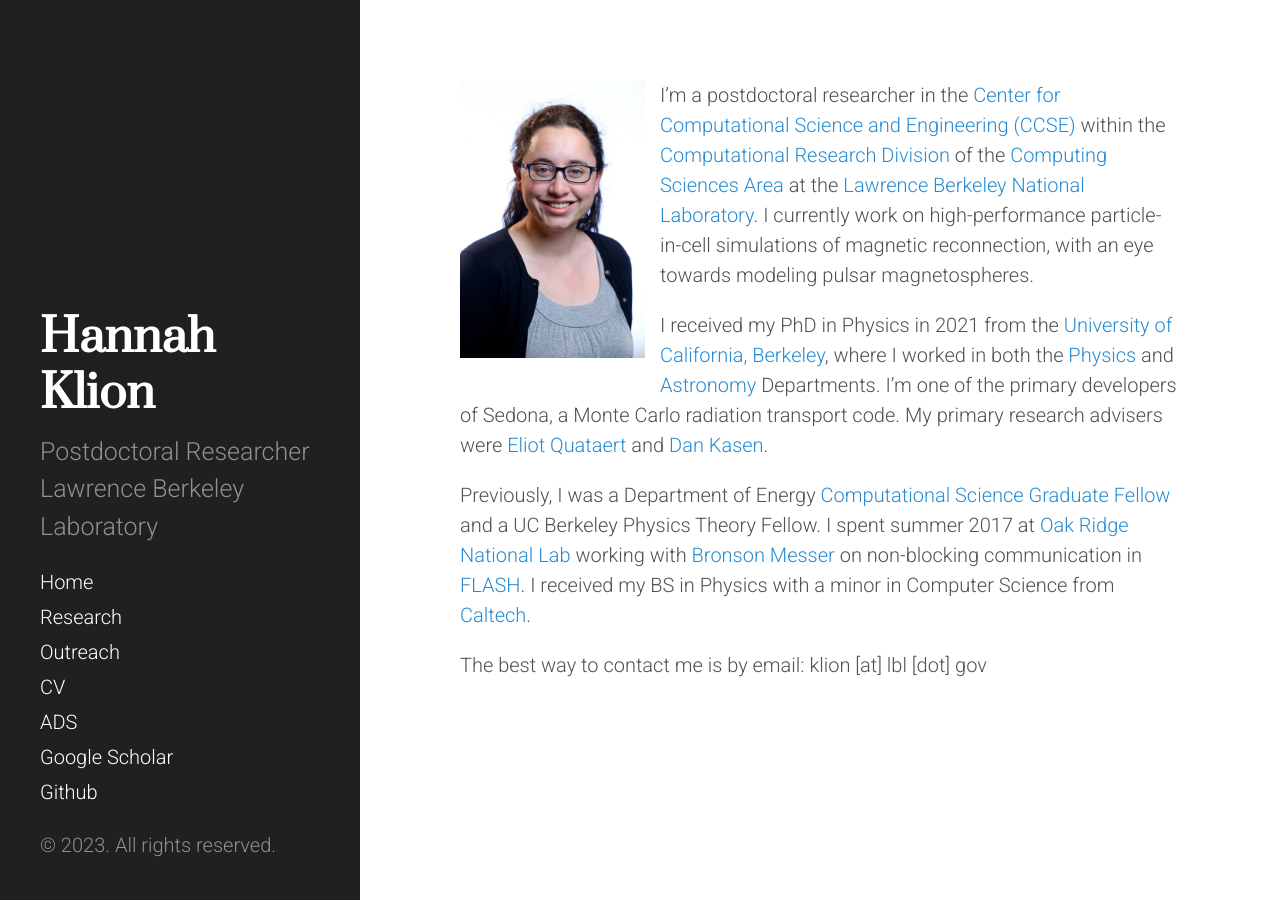
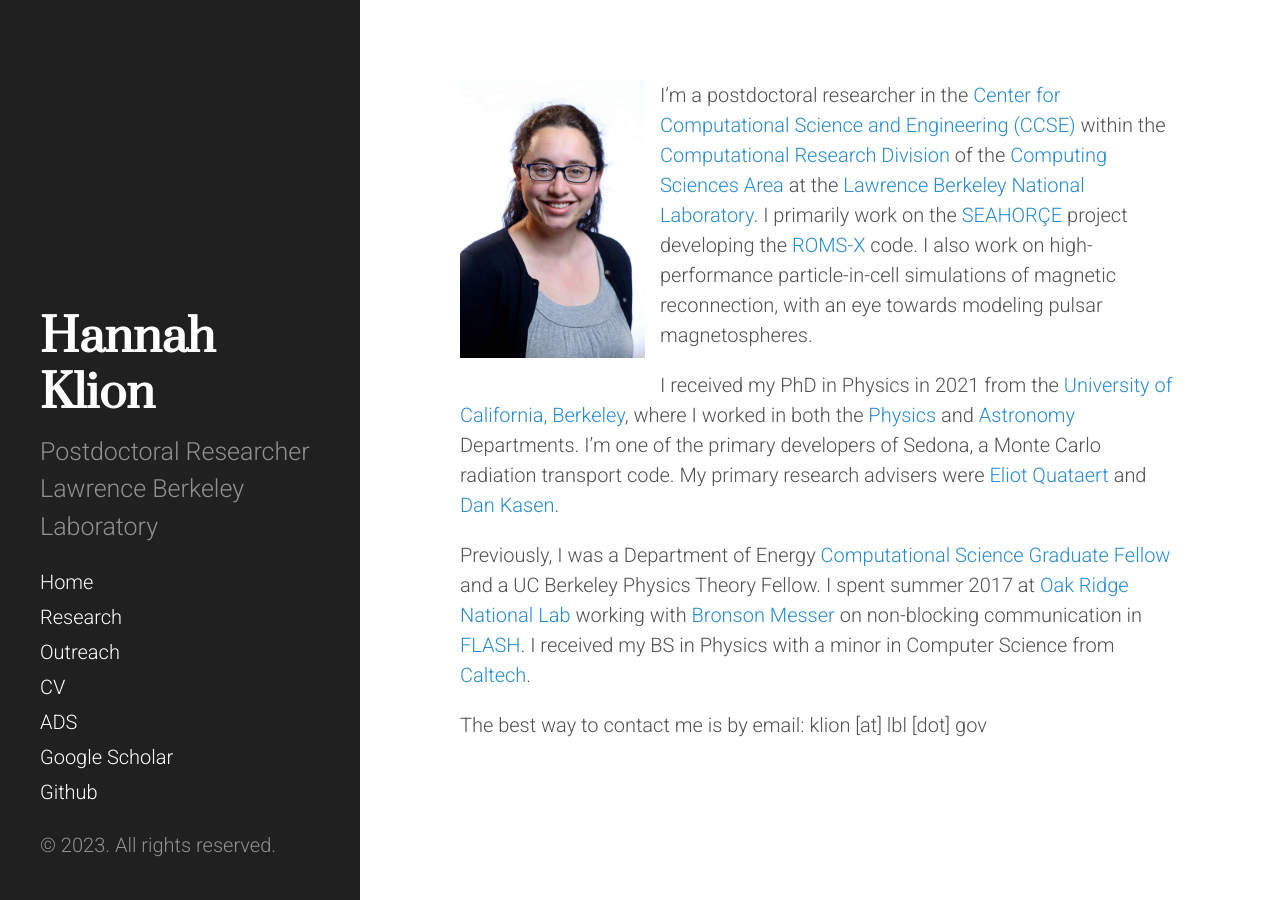
Before and after one commit to seahorce-scidac/seahorce-scidac.github.io, a Jekyll site: the page built from index.markdown, in a window 1280 px wide. Built offline with Jekyll 4.4.1, drawn with Linux system fonts in a browser that asks for light colours.

Commit message:
Update index.markdown

```diff
--- a/index.markdown
+++ b/index.markdown
@@ -6,7 +6,7 @@ layout: default
 title: Home
 ---
 <img align="left" src="/files/klion.jpg" width="200" style="padding-right: 15px; padding-bottom: 15px">
-I'm a postdoctoral researcher in the [Center for Computational Science and Engineering (CCSE)](https://ccse.lbl.gov/index.html) within the [Computational Research Division](crd.lbl.gov) of the [Computing Sciences Area](https://cs.lbl.gov/) at the [Lawrence Berkeley National Laboratory](lbl.gov). I currently work on high-performance particle-in-cell simulations of magnetic reconnection, with an eye towards modeling pulsar magnetospheres.
+I'm a postdoctoral researcher in the [Center for Computational Science and Engineering (CCSE)](https://ccse.lbl.gov/index.html) within the [Computational Research Division](crd.lbl.gov) of the [Computing Sciences Area](https://cs.lbl.gov/) at the [Lawrence Berkeley National Laboratory](lbl.gov). I primarily work on the [SEAHORÇE](https://seahorce-scidac.github.io/) project developing the [ROMS-X](https://roms-x.readthedocs.io/en/latest/) code. I also work on high-performance particle-in-cell simulations of magnetic reconnection, with an eye towards modeling pulsar magnetospheres.
 
 I received my PhD in Physics in 2021 from the [University of California, Berkeley](https://www.berkeley.edu), where I worked in both the [Physics](https://physics.berkeley.edu) and [Astronomy](https://astro.berkeley.edu) Departments. I'm one of the primary developers of Sedona, a Monte Carlo radiation transport code. My primary research advisers were [Eliot Quataert](https://www.astro.princeton.edu/~quataert/) and [Dan Kasen](https://astro.berkeley.edu/people/dan-kasen/).
 
```
